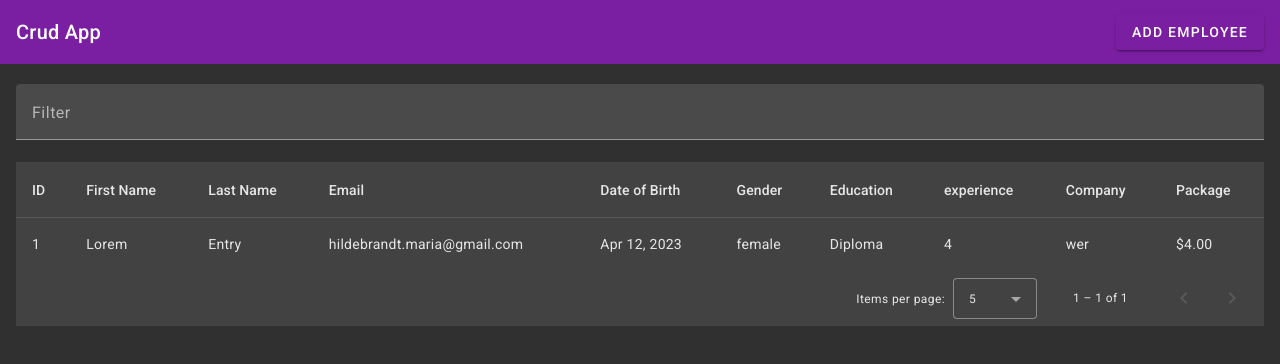
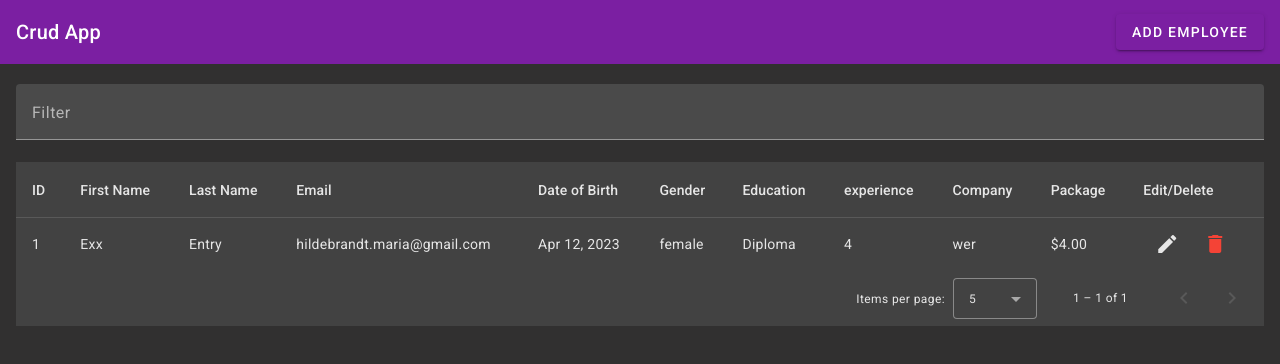
Before and after one commit to marhild/angular-15-crud-app, an Angular app: page / in a window 1280 px wide. Shown: the top 364 px of the page. Built offline with nearby package versions, Linux system fonts and the light colour scheme; data requests are answered from the project's data file.

Commit message:
adds delete function

```diff
--- a/db.json
+++ b/db.json
@@ -18,7 +18,7 @@
   },
   "employees": [
     {
-      "firstName": "Lorem",
+      "firstName": "Exx",
       "lastName": "Entry",
       "email": "hildebrandt.maria@gmail.com",
       "dateOfBirth": "2023-04-12T22:00:00.000Z",
--- a/src/app/app.component.html
+++ b/src/app/app.component.html
@@ -77,6 +77,24 @@
         <td mat-cell *matCellDef="let row"> {{row.package | currency:'USD'}} </td>
       </ng-container>
 
+       <!-- edit delete Column -->
+      <ng-container matColumnDef="action">
+        <th mat-header-cell *matHeaderCellDef mat-sort-header> Edit/Delete </th>
+        <td mat-cell *matCellDef="let row">
+          <button mat-icon-button>
+            <mat-icon>
+              edit
+            </mat-icon>
+          </button>
+          <button mat-icon-button color="warn" (click)="deleteEmployee(row.id)">
+            <mat-icon>
+              delete
+            </mat-icon>
+          </button>
+        </td>
+      </ng-container>
+
+
       <tr mat-header-row *matHeaderRowDef="displayedColumns"></tr>
       <tr mat-row *matRowDef="let row; columns: displayedColumns;"></tr>
 
--- a/src/app/app.component.ts
+++ b/src/app/app.component.ts
@@ -12,7 +12,19 @@
   styleUrls: ['./app.component.scss']
 })
 export class AppComponent implements OnInit{
-  displayedColumns: string[] = ['id','firstName', 'lastName', 'email', 'dateOfBirth', 'gender', 'education', 'experience', 'company', 'package'];
+  displayedColumns: string[] = [
+    'id',
+    'firstName',
+    'lastName',
+    'email',
+    'dateOfBirth',
+    'gender',
+    'education',
+    'experience',
+    'company',
+    'package',
+    'action'
+  ];
   dataSource!: MatTableDataSource<any>;
 
   @ViewChild(MatPaginator) paginator!: MatPaginator;
@@ -49,4 +61,16 @@
       this.dataSource.paginator.firstPage();
     }
   }
+
+  deleteEmployee(id: number) {
+    this._empService.deleteEmployee(id).subscribe({
+      next: (res) => {
+        alert('Employee deleted!');
+        this.getEmployeeList();
+      },
+      error: (err) => {
+        console.log(err)
+      }
+    })
+  }
 }
--- a/src/app/services/employee.service.ts
+++ b/src/app/services/employee.service.ts
@@ -16,4 +16,8 @@
   getEmployeeList(): Observable<any> {
     return this._http.get('http://localhost:3000/employees');
   }
+
+  deleteEmployee(id: number): Observable<any> {
+    return this._http.delete(`http://localhost:3000/employees/${id}`)
+  }
 }
```
